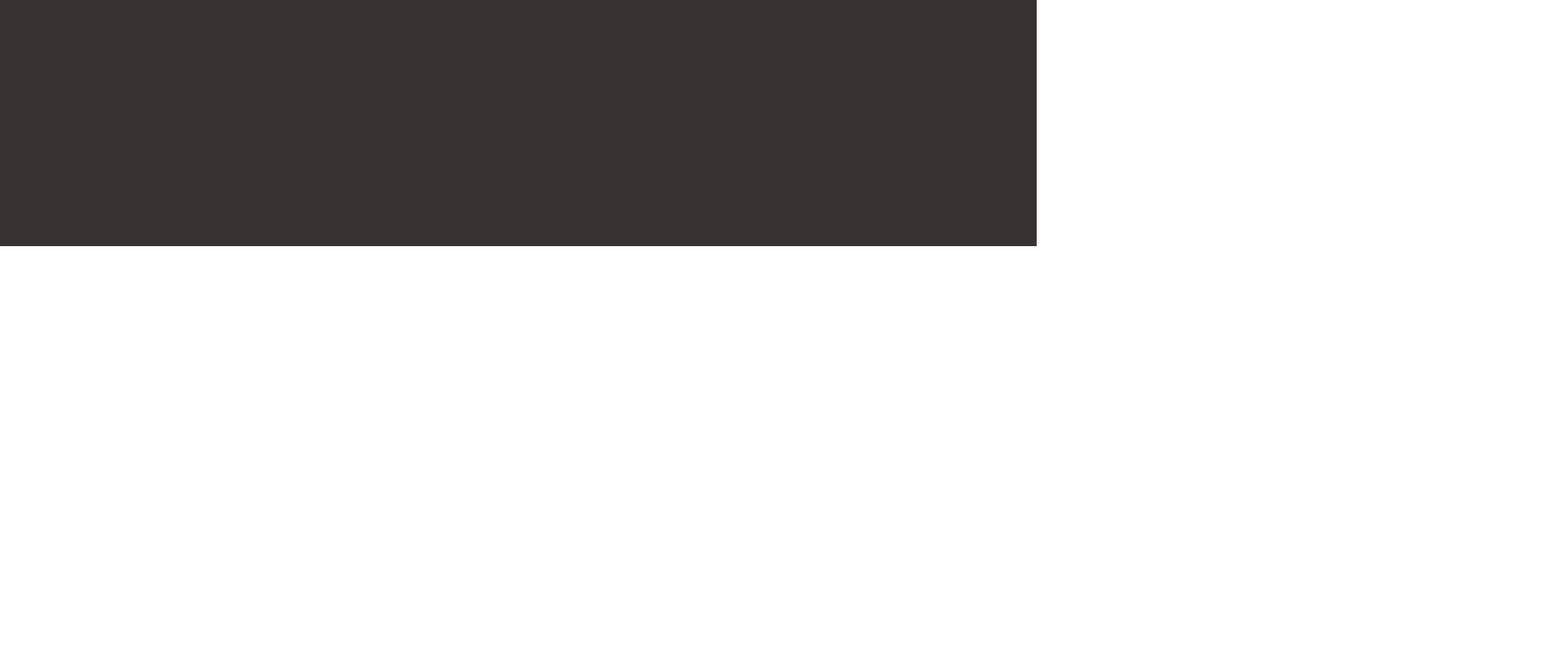
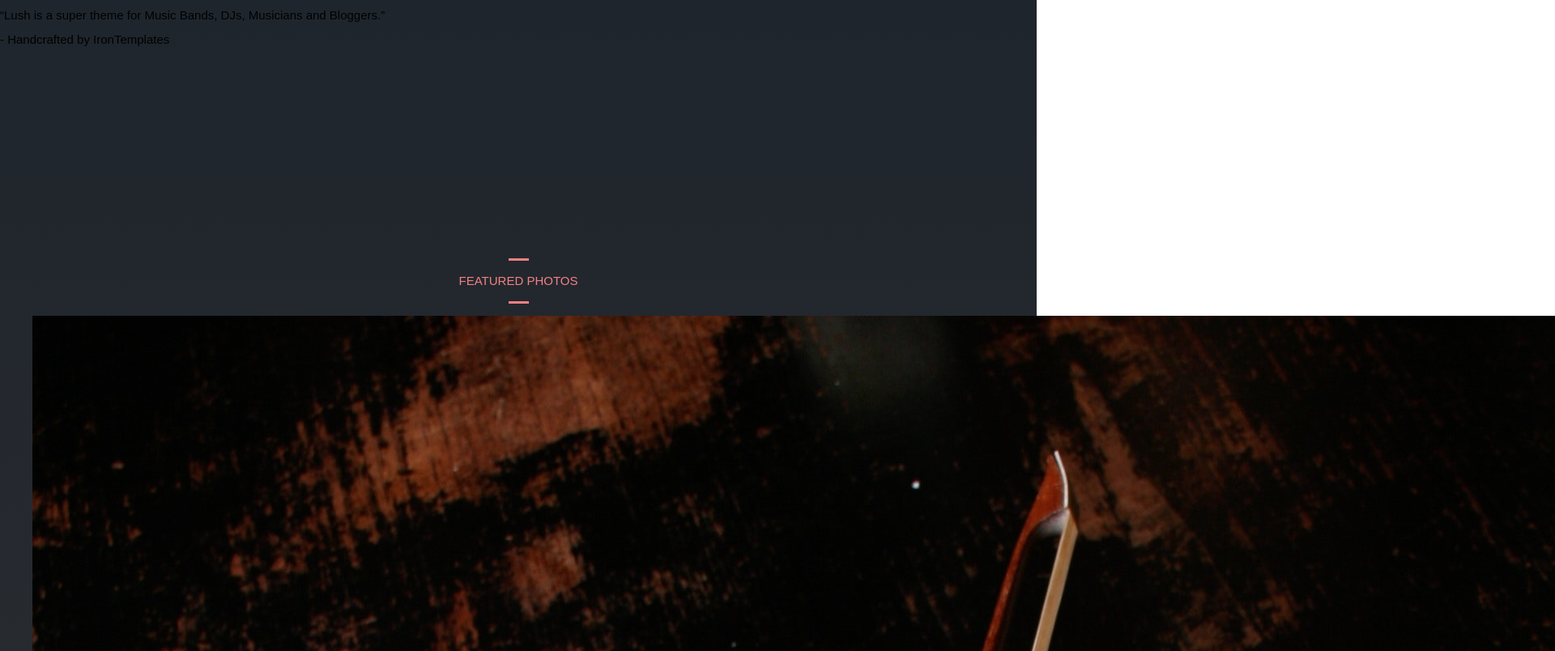
Before and after one commit to Slavkololo/lush-maket, a website: page src/index.html in a window 1280 px wide. Shown: the part 1596-2400 px from the top of the page at 81% size, 1920 px wide, since content can reach past the window. Before the commit the page ends 1900 px from the top, so only its background shows below. Drawn offline with nearby package versions, Linux system fonts and the light colour scheme; files that its build step writes are made by us from their sources; files whose address does not match are found by name.

Commit message:
ADDED new section

```diff
--- a/src/assets/scss/hero-scene.scss
+++ b/src/assets/scss/hero-scene.scss
@@ -60,6 +60,7 @@ h1, h2, h3, h4, h5, h6 {
 
 }
 
+/* Backgrorund */
 .background {
     position: relative;
     width: 100%;
@@ -122,7 +123,6 @@ h1, h2, h3, h4, h5, h6 {
 
     }
 
-
     &__text {
         padding: 0 30px;
         left: 175px;
@@ -146,4 +146,21 @@ h1, h2, h3, h4, h5, h6 {
 .parallax {
     min-height: 300px;
     background: transparent;
+
+    /* &__text {
+        text-align: center;
+        color: whitesmoke;
+
+     } */
 }
+
+
+//PHOTOS
+.photos {
+    position: relative;
+    display: flex;
+
+    &__content {
+
+    }
+}
--- a/src/index.html
+++ b/src/index.html
@@ -11,6 +11,8 @@
 
 <body>
 <div class="background">
+
+
    <section class="intro">
         <div class="container">
             <div class="intro__inner">
@@ -38,6 +40,21 @@
 
     <section>
         <div class="parallax" data-parallax="scroll" data-z-index="1" data-image-src="img/1.jpg">
+            <div class="parallax__text">
+                <h3>“Lush is a super theme for Music Bands, DJs, Musicians and Bloggers.”</h3>
+                <p>- Handcrafted by IronTemplates</p>
+            </div>
+        </div>
+    </section>
+
+    <section class="photos section">
+        <div class="container">
+            <h3 class="title">FEATURED PHOTOS</h3>
+            <div class="photos__content">
+                <img src="img/01.jpg" alt="">
+                <img src="img/02.jpg" alt="">
+                <img src="img/03.jpg" alt="">
+            </div>
         </div>
     </section>
 
```
Also changed, not shown: src/img/01.jpg (added), 2 other files. Lines whose indentation alone changed are shown as unchanged.
